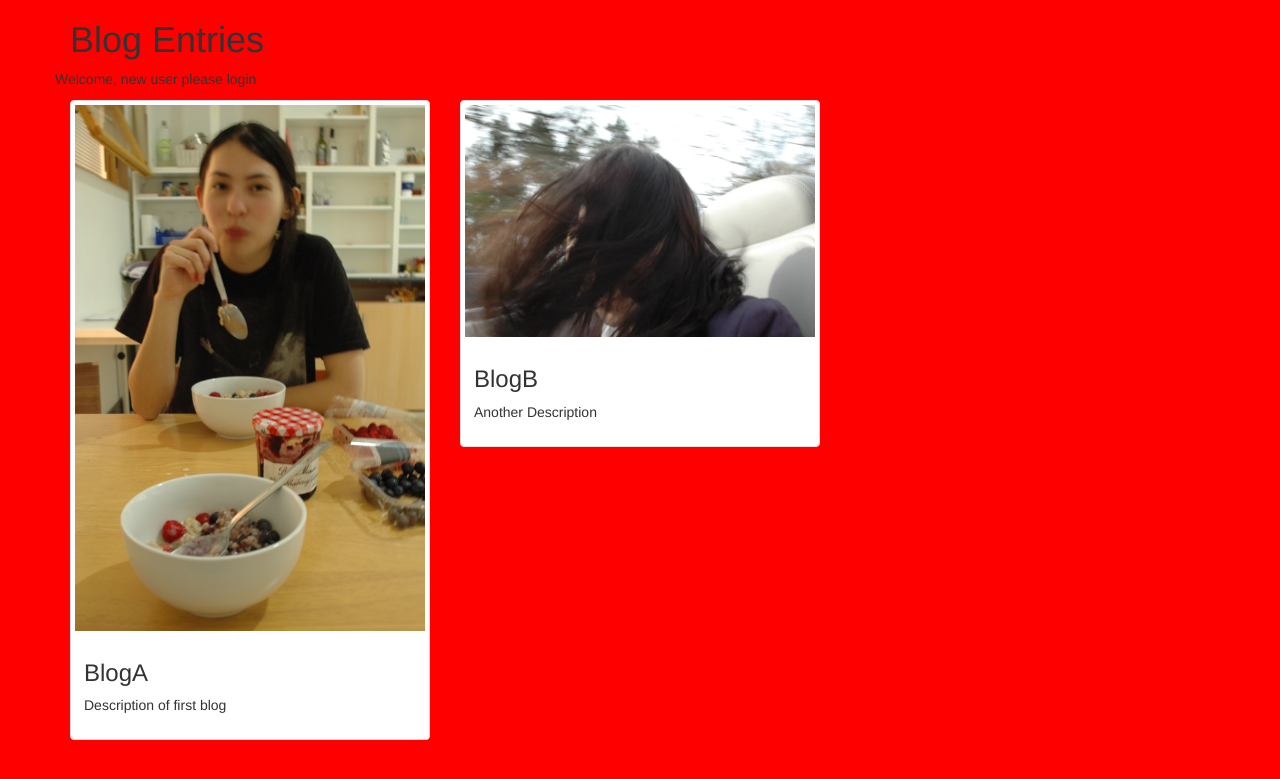
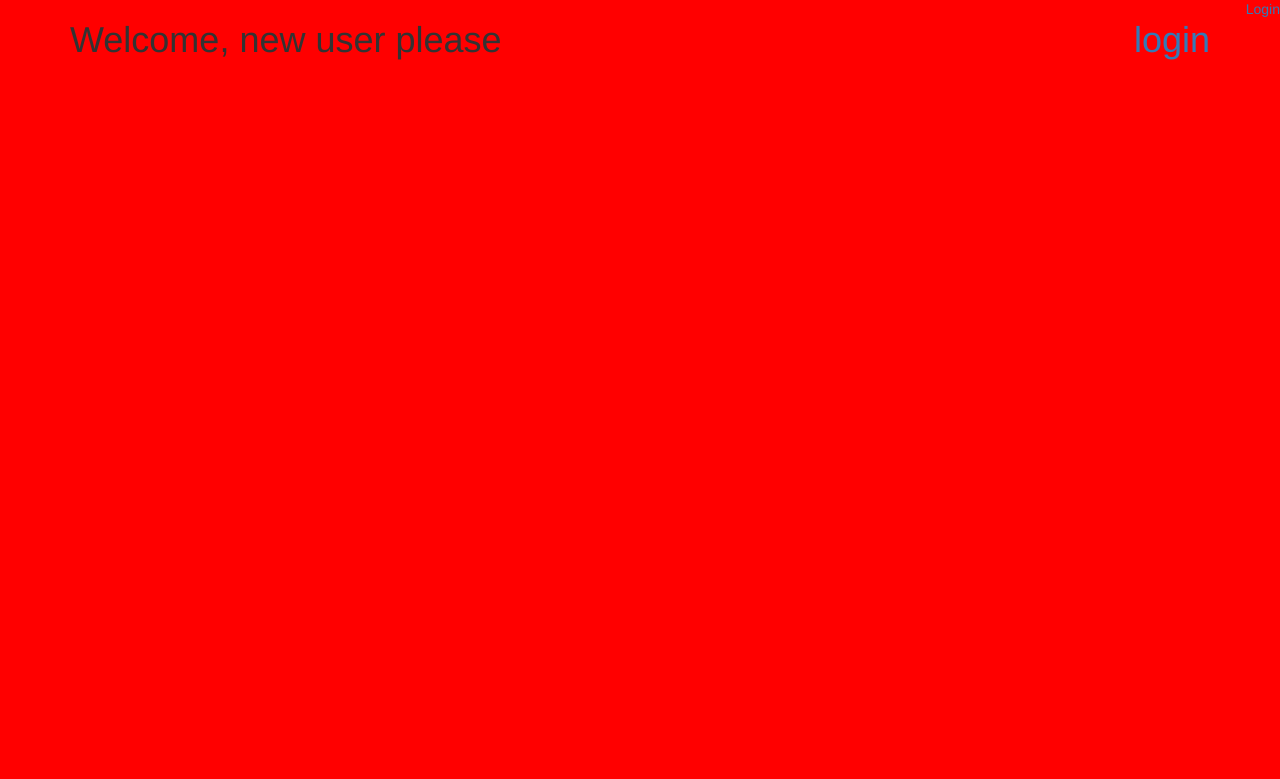
Before and after one commit to PixelPushingPunk/myBlogDjango, a Django app: page / in a window 1280 px wide. Shown: the top 779 px of the page. Run offline with Django 3.2, Linux system fonts and the light colour scheme; data comes from the database, SQL or seed files in the repository; both versions use the stored data as it was after the commit; parts of the project's set-up code (start-up, migrations or seed data) failed here and were passed over; some libraries are stand-ins or nearby versions.

Commit message:
update base blog settings

```diff
--- a/myBlog/blogs/templates/blogs/base.html
+++ b/myBlog/blogs/templates/blogs/base.html
@@ -11,6 +11,21 @@
 
 <body>
 
+	<nav>
+		{% if request.user.is_authenticated %}
+		    <a href="/accounts/logout/" class="pull-right">Logout</a>
+		    {% if request.user.first_name or request.user.last_name %}
+		        {{ request.user.first_name }} {{ request.user.last_name }}
+		    {% else %}
+		        {{ request.user.username }}
+		    {% endif %}
+		    {% if request.user.profile.account_verified %} (verified) {% else %} (unverified) {% endif %}
+
+		{% else %}
+		    <a href="/accounts/login/" class="pull-right">Login</a>
+		{% endif %}
+	</nav>
+
 	<div class="container">
 		{% block content %} {% endblock content %}
 	</div>
--- a/myBlog/blogs/templates/blogs/index.html
+++ b/myBlog/blogs/templates/blogs/index.html
@@ -4,15 +4,12 @@
 
 	{% block content %}
 
-		<h1>Blog Entries</h1>
+		{% if user.is_authenticated %}
 
 			<div class="row">
-
-			{% if user.is_authenticated %}
-				<p> Welcome, {{ user.get_username }}. Thanks for loggin in </p>
-			{% else %}
-				<p> Welcome, new user please login </p>
-			{% endif %}
+				<div class="col-md-12">
+					<h1> Welcome, {{ user.get_username }}. Thanks for loggin in </h1>
+				</div>
 			</div>
 
 			<div class="row">
@@ -29,4 +26,14 @@
 				{% endfor %}
 			</div>
 
+		{% else %}
+
+			<div class="row">
+				<div class="col-md-12">
+					<h1> Welcome, new user please <a href="/accounts/login/" class="pull-right">login</a> </h1>
+				<div>
+			</div>
+
+		{% endif %}
+
 	{% endblock content %}
--- a/myBlog/myBlog/settings.py
+++ b/myBlog/myBlog/settings.py
@@ -117,6 +117,9 @@ SOCIALACCOUNT_PROVIDERS = {
     }
 }
 
+# Prevents the need of an SMTP
+EMAIL_BACKEND = 'django.core.mail.backends.console.EmailBackend'
+
 
 MIDDLEWARE_CLASSES = (
     'django.contrib.sessions.middleware.SessionMiddleware',
```
Also changed, not shown: myBlog/db.sqlite3. Lines whose indentation alone changed are shown as unchanged.
